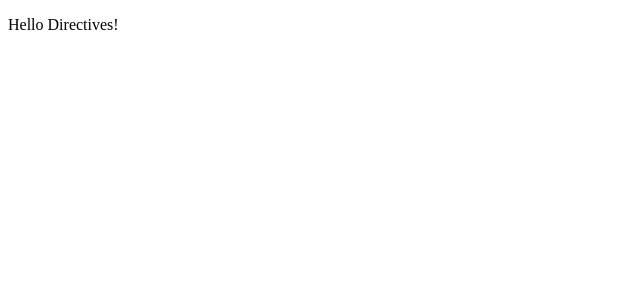
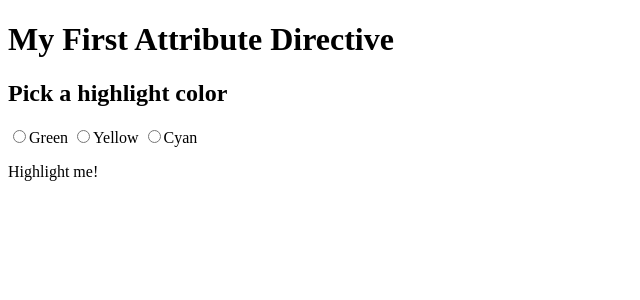
Before and after one commit to shallonkobusinge/angular-directive, an Angular app: page / in a window 1280 px wide. Shown: the top 300 px of the page, without its empty margins (0-640 px from the left). Built offline with nearby package versions, Linux system fonts and the light colour scheme.

Commit message:
fix: apphighlight color value

```diff
--- a/src/app/app.component.html
+++ b/src/app/app.component.html
@@ -1 +1,9 @@
-<p appHighlight>Hello Directives!</p>
+<h1>My First Attribute Directive</h1>
+
+<h2>Pick a highlight color</h2>
+<div>
+  <input type="radio" name="colors" (click)="color='lightgreen'">Green
+  <input type="radio" name="colors" (click)="color='yellow'">Yellow
+  <input type="radio" name="colors" (click)="color='cyan'">Cyan
+</div>
+<p [appHighlight]="color">Highlight me!</p>
--- a/src/app/app.component.ts
+++ b/src/app/app.component.ts
@@ -6,5 +6,8 @@
   styleUrls: ['./app.component.css']
 })
 export class AppComponent {
+  color = ''
   title = 'angular-directives';
+
+
 }
--- a/src/app/directive/highlight.directive.ts
+++ b/src/app/directive/highlight.directive.ts
@@ -1,20 +1,20 @@
-import { Directive, HostListener, ElementRef } from '@angular/core';
+import { Directive, HostListener, ElementRef, Input } from '@angular/core';
 
 @Directive({
-  selector: '[appHighlight]'
+  selector: '[appHighlight]',
 })
 export class HighlightDirective {
+  @Input() appHighlight = '';
 
-  constructor(public el: ElementRef) { }
-  @HostListener('mouseenter') onMouseEnter(){
-    this.highlight('yellow')
+  constructor(public el: ElementRef) {}
+  @HostListener('mouseenter') onMouseEnter() {
+    this.highlight(this.appHighlight);
   }
-  @HostListener('mouseleave') onMouseLeave(){
-    this.highlight('')
+  @HostListener('mouseleave') onMouseLeave() {
+    this.highlight('');
   }
-  private highlight(color: string){
-    this.el.nativeElement.style.backgroundColor = color
-
+  private highlight(color: string) {
+    this.el.nativeElement.style.backgroundColor = color;
+    console.log(color);
   }
-
 }
```
